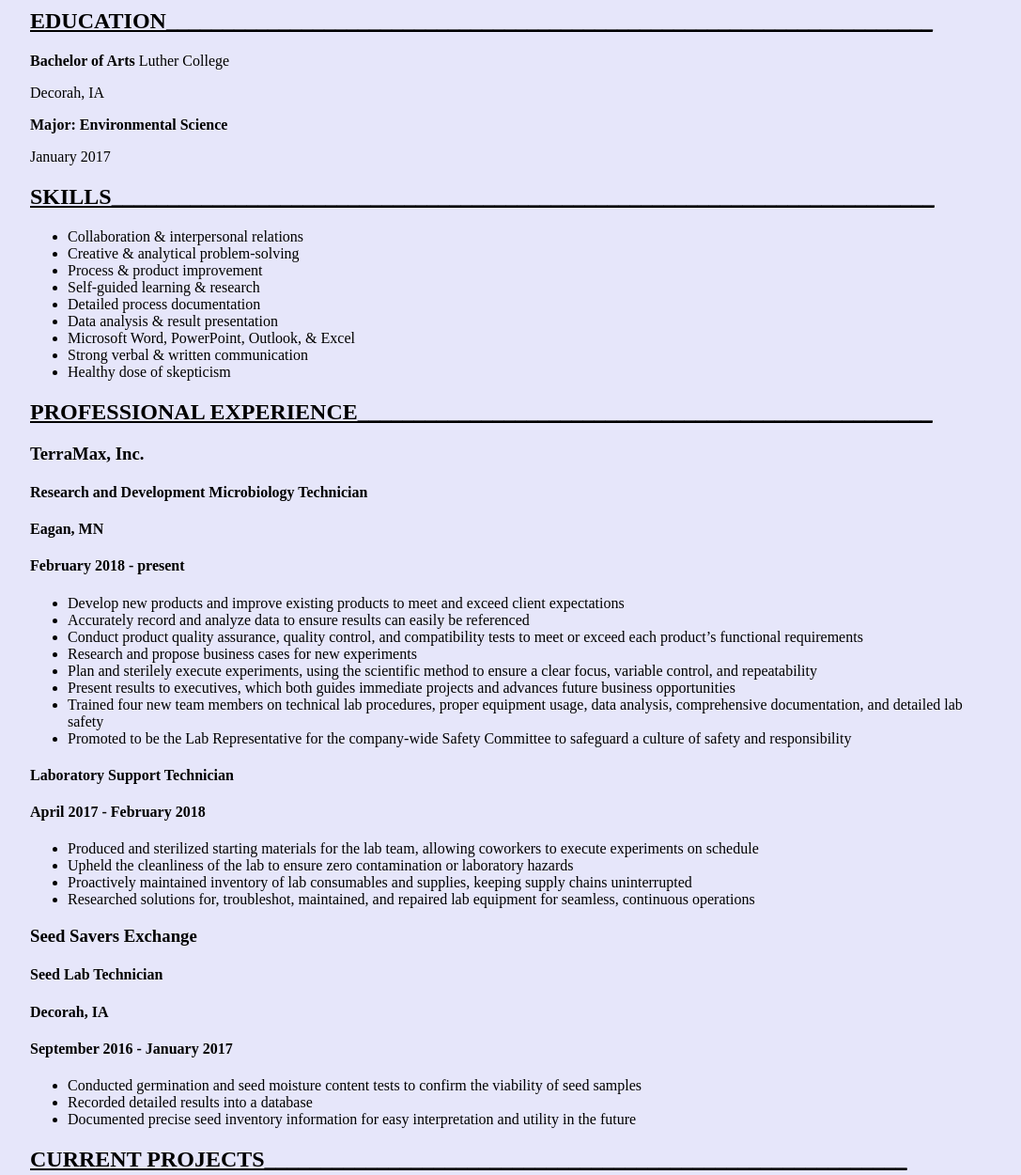
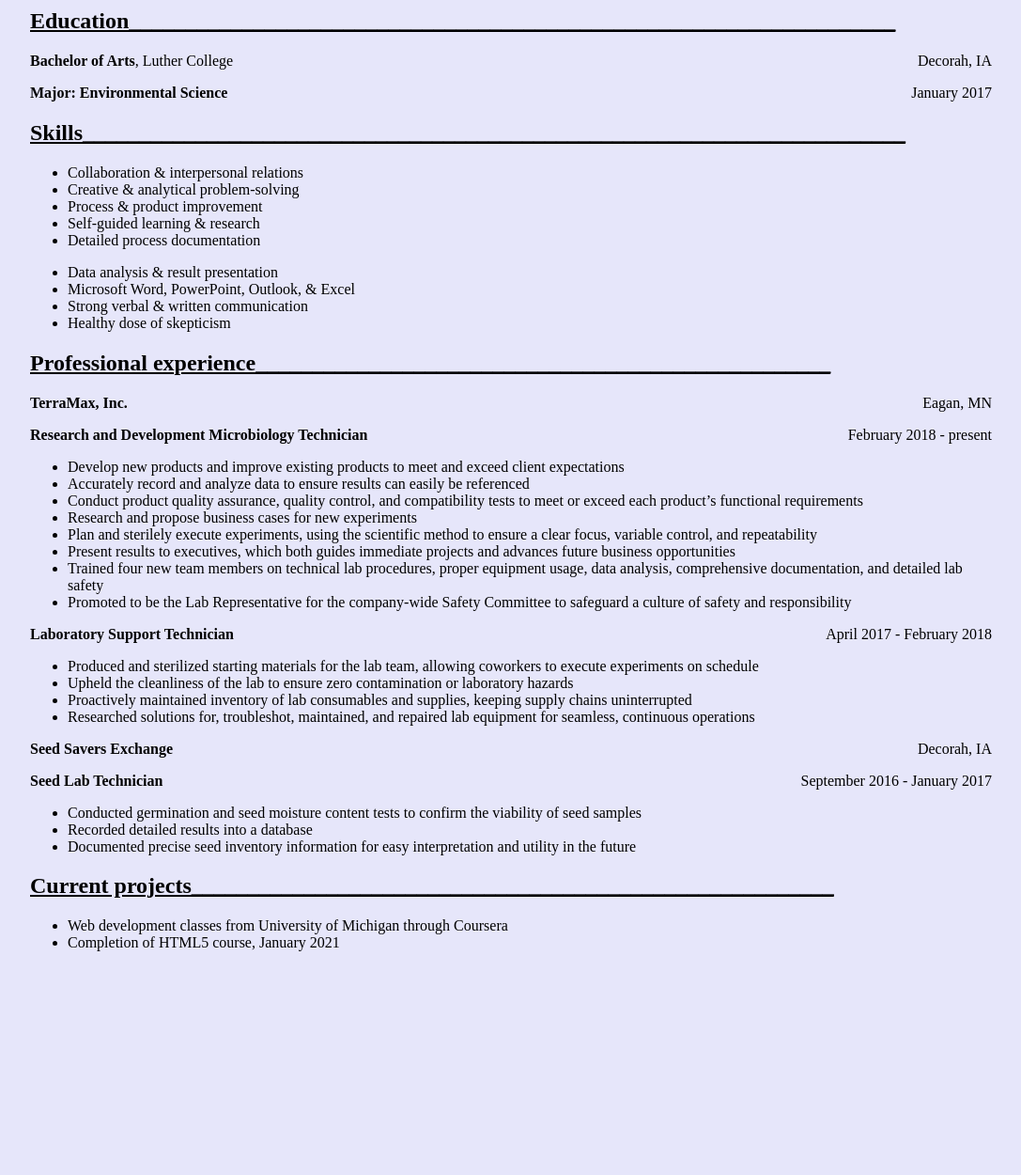
Before and after one commit to emilyschwartau/emilyschwartau.github.io, a plain HTML site: page index.html in a window 1280 px wide. Shown: the part 260-1510 px from the top of the page at 94% size, without its empty margins (96-1183 px from the left). After the commit the page ends 1400 px from the top, so only its background shows below. Drawn offline with Linux system fonts and the light colour scheme.

Commit message:
Update index.html

```diff
--- a/index.html
+++ b/index.html
@@ -15,60 +15,92 @@
 		emilyschwartau@gmail.com | St. Paul, MN | 651-212-1105
 		</h4>
 	</div>
-	<div>
+	<div class="section-title">
 		<h2>
-			<u>EDUCATION____________________________________________________________________</u>
+			<u>Education____________________________________________________________________</u>
 		</h2>
 	</div>
 	<div>
-		<p>
-		<b>Bachelor of Arts</b> Luther College</p>
-		<p> Decorah, IA
+      <p style="text-align:left;">
+        <b> Bachelor of Arts</b>, Luther College
+        <span style="float:right;">
+        Decorah, IA
+        </span>
       </p>
-		<p> <b>Major: Environmental Science</b>
+     <p style="text-align:left;">
+        <b>Major: Environmental Science</b>
+        <span style="float:right;">
+        January 2017
+        </span>
      </p>
-		<p> January 2017</p>
 	</div>
-	<div>
+	<div class="section-title">
 		<h2>
-			<u>SKILLS_________________________________________________________________________
+			<u>Skills_________________________________________________________________________
 			</u>
 		</h2>
 	</div>
-	<div>
-		<ul><li>Collaboration & interpersonal relations</li><li>Creative & analytical problem-solving</li><li>Process & product improvement</li><li>Self-guided learning & research</li><li>Detailed process documentation</li><li>Data analysis & result presentation</li><li>Microsoft Word, PowerPoint, Outlook, & Excel</li><li>Strong verbal & written communication</li><li>Healthy dose of skepticism</li></ul>
+  <div class="row">
+  <div class="column"></div>
+    <ul><li>Collaboration & interpersonal relations</li><li>Creative & analytical problem-solving</li><li>Process & product improvement</li><li>Self-guided learning & research</li><li>Detailed process documentation</li></ul>
+  <div class="column"></div>
+    <ul><li>Data analysis & result presentation</li><li>Microsoft Word, PowerPoint, Outlook, & Excel</li><li>Strong verbal & written communication</li><li>Healthy dose of skepticism</li></ul>
   </div>
-	<div>
+  <div class="section-title">
 		<h2>
-			<u> PROFESSIONAL EXPERIENCE___________________________________________________</u>
+			<u> Professional experience___________________________________________________</u>
 		</h2>
   </div>
    <div>
-		<h3><b>TerraMax, Inc.</b></h3>
+     <p style="text-align:left;">
+     <b>TerraMax, Inc.</b>
+        <span style="float:right;">
+        Eagan, MN
+        </span>
+     </p>
   </div>
-	<div>
-		<h4><b>Research and Development Microbiology Technician</b></h4>
-		<h4>Eagan, MN</h4>
-		<h4>February 2018 - present</h4>
+
+  <div class="tab">
+    <p style="text-align:left;">
+     <b>Research and Development Microbiology Technician</b>
+        <span style="float:right;">
+        February 2018 - present
+        </span>
+     </p>
 		<ul><li>Develop new products and improve existing products to meet and exceed client expectations</li><li>Accurately record and analyze data to ensure results can easily be referenced</li><li>Conduct product quality assurance, quality control, and compatibility tests to meet or exceed each product’s functional requirements</li><li>Research and propose business cases for new experiments</li><li>Plan and sterilely execute experiments, using the scientific method to ensure a clear focus, variable control, and repeatability</li><li>Present results to executives, which both guides immediate projects and advances future business opportunities</li><li>Trained four new team members on technical lab procedures, proper equipment usage, data analysis, comprehensive documentation, and detailed lab safety</li><li>Promoted to be the Lab Representative for the company-wide Safety Committee to safeguard a culture of safety and responsibility</li></ul>
 	</div>
-	<div>
-		<h4><b>Laboratory Support Technician</b></h4>
-		<h4>April 2017 - February 2018</h4>
+	<div class="tab">
+        <b>Laboratory Support Technician</b>
+        <span style="float:right;">
+        April 2017 - February 2018
+        </span>
+     </p>
 		<ul><li>Produced and sterilized starting materials for the lab team, allowing coworkers to execute experiments on schedule</li><li>Upheld the cleanliness of the lab to ensure zero contamination or laboratory hazards</li><li>Proactively maintained inventory of lab consumables and supplies, keeping supply chains uninterrupted</li><li>Researched solutions for, troubleshot, maintained, and repaired lab equipment for seamless, continuous operations</li></ul>
 	</div>
 	<div>
-		<h3><b>Seed Savers Exchange</b></h3>
-		<h4><b>Seed Lab Technician</b></h4>
-		<h4>Decorah, IA</h4>
-		<h4>September 2016 - January 2017</h4>
+         <p style="text-align:left;">
+     <b>Seed Savers Exchange</b>
+        <span style="float:right;">
+        Decorah, IA
+        </span>
+     </p>
+  </div>
+  <div class="tab">
+         <p style="text-align:left;">
+     <b>Seed Lab Technician</b>
+        <span style="float:right;">
+        September 2016 - January 2017
+        </span>
+     </p>
 		<ul><li>Conducted germination and seed moisture content tests to confirm the viability of seed samples</li><li>Recorded detailed results into a database</li><li>Documented precise seed inventory information for easy interpretation and utility in the future</li></ul>
 	</div>
+	<div class="section-title">
+		<h2>
+			<u>Current projects_________________________________________________________</u>
+		</h2>
+  </div>
   <div>
-		<h2>
-			<u>CURRENT PROJECTS_________________________________________________________</u>
-		</h2>
-		<ul><li>Web development classes from University of Michigan through Coursera</li><li>Completion of HTML5 course January 2021</li></ul>
+      <ul><li>Web development classes from University of Michigan through Coursera</li><li>Completion of HTML5 course, January 2021</li></ul>
   </div>
 
 </body>
```
Lines whose indentation alone changed are shown as unchanged.
